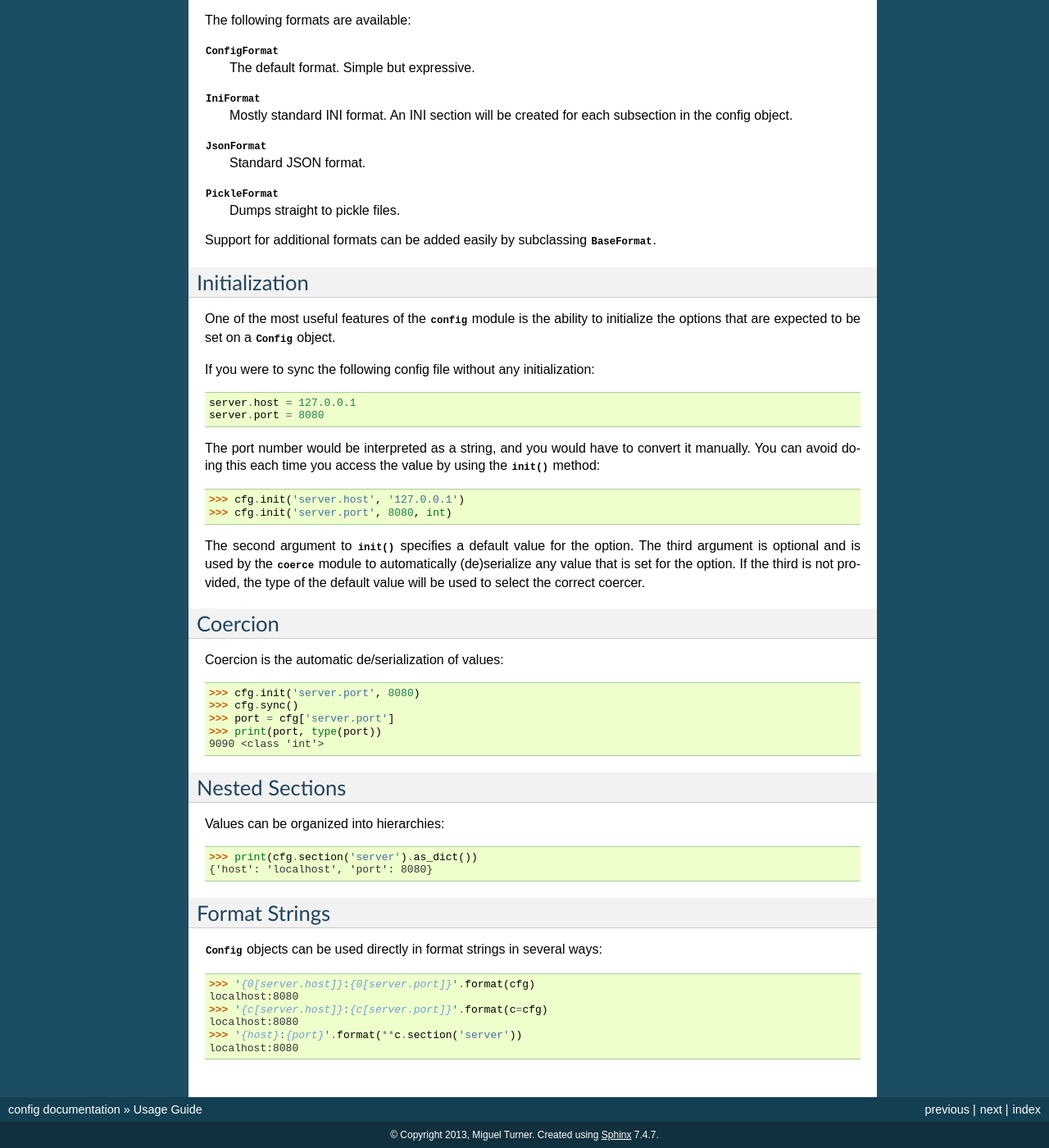
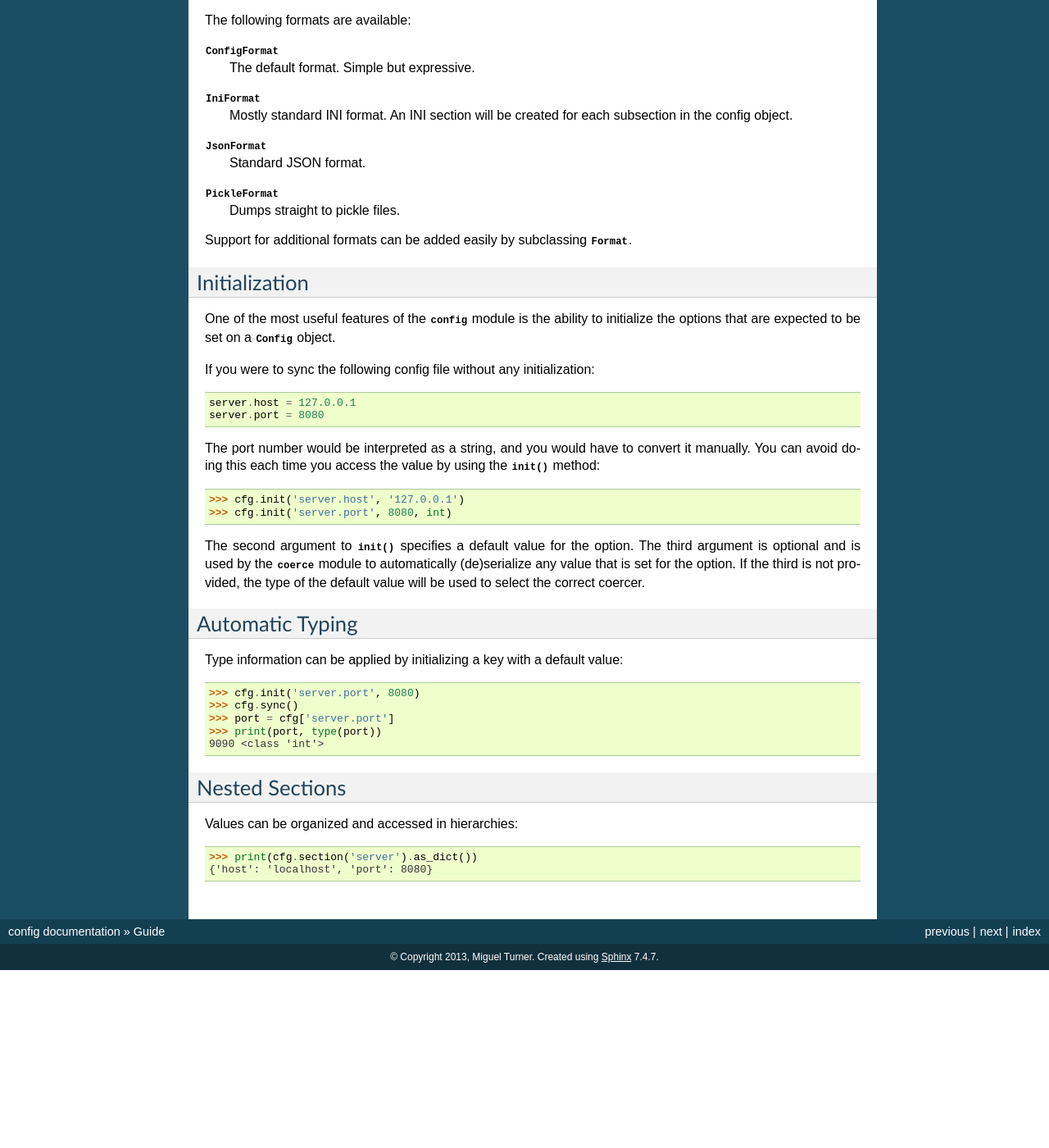
Before and after one commit to dhagrow/profig, a Sphinx documentation site: the page built from docs/usage.txt, in a window 1280 px wide and 1400 px high, scrolled down 1085 px. Shown: the whole window at 82% size. Built offline with Sphinx 7.4.7, drawn with Linux system fonts in a browser that asks for light colours; the version number could not be read and is left out; after the commit the page ends 2268 px from its top, so only the background shows below that; some of the changed text lies outside the part shown.

Commit message:
updated docs

```diff
--- a/docs/usage.txt
+++ b/docs/usage.txt
@@ -1,5 +1,5 @@
-Usage Guide
-===========
+Guide
+=====
 
 A :class:`~config.Config` object can be used directly without any initialization::
 
@@ -78,7 +78,7 @@ The following formats are available:
     Dumps straight to pickle files.
 
 Support for additional formats can be added easily by subclassing
-:class:`~config.BaseFormat`.
+:class:`~config.Format`.
 
 Initialization
 --------------
@@ -105,10 +105,10 @@ value for the option. The third argument is optional and is used by the
 for the option. If the third is not provided, the type of the default value
 will be used to select the correct coercer.
 
-Coercion
---------
+Automatic Typing
+----------------
 
-Coercion is the automatic de/serialization of values::
+Type information can be applied by initializing a key with a default value::
 
     >>> cfg.init('server.port', 8080)
     >>> cfg.sync()
@@ -119,20 +119,7 @@ Coercion is the automatic de/serialization of values::
 Nested Sections
 ---------------
 
-Values can be organized into hierarchies::
+Values can be organized and accessed in hierarchies::
 
     >>> print(cfg.section('server').as_dict())
     {'host': 'localhost', 'port': 8080}
-
-Format Strings
---------------
-
-:class:`~config.Config` objects can be used directly in format strings in
-several ways::
-
-    >>> '{0[server.host]}:{0[server.port]}'.format(cfg)
-    localhost:8080
-    >>> '{c[server.host]}:{c[server.port]}'.format(c=cfg)
-    localhost:8080
-    >>> '{host}:{port}'.format(**c.section('server'))
-    localhost:8080
```
Also changed, not shown: docs/api.txt (+13 -3 lines), docs/index.txt (+5 -8 lines), docs/recipes.txt (added, +29 -0 lines).
